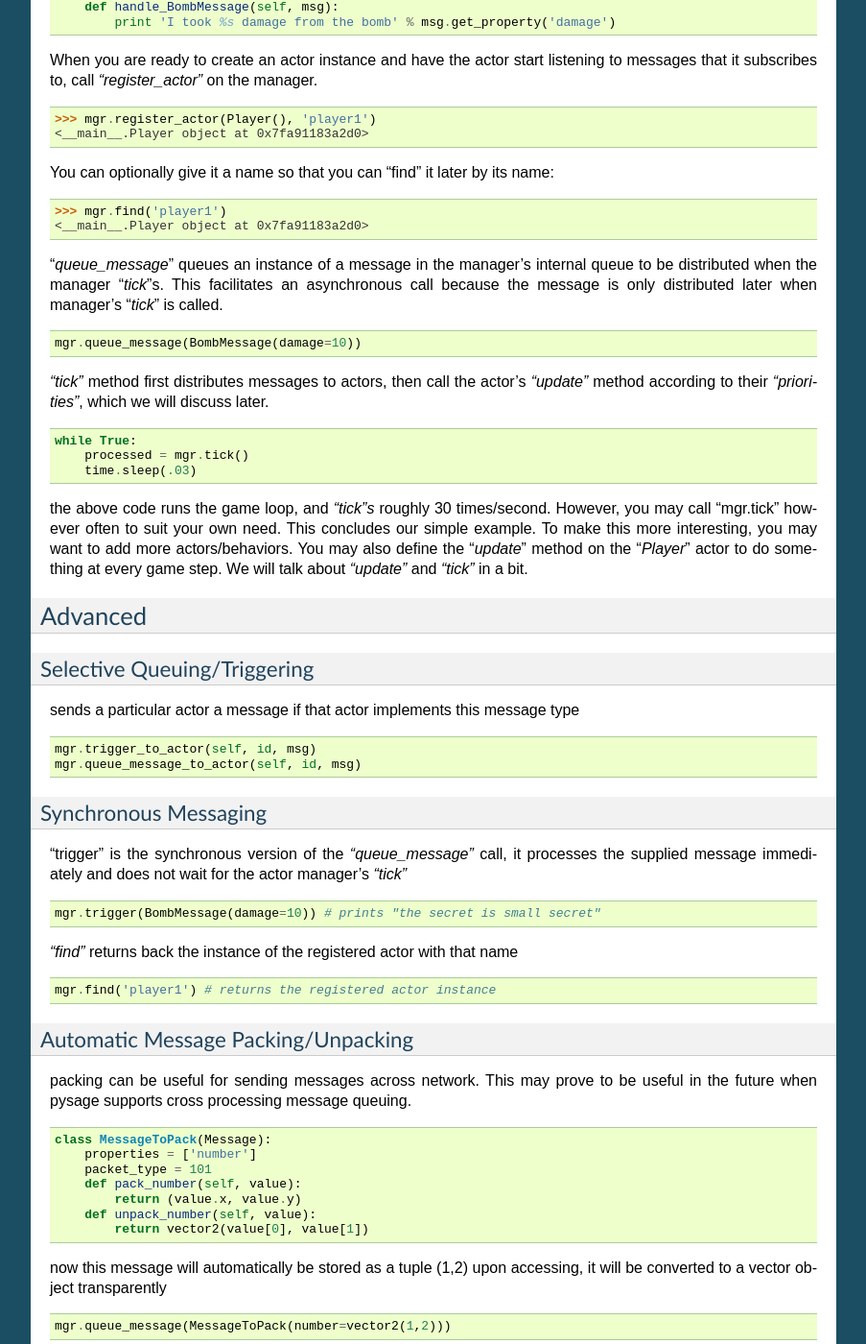
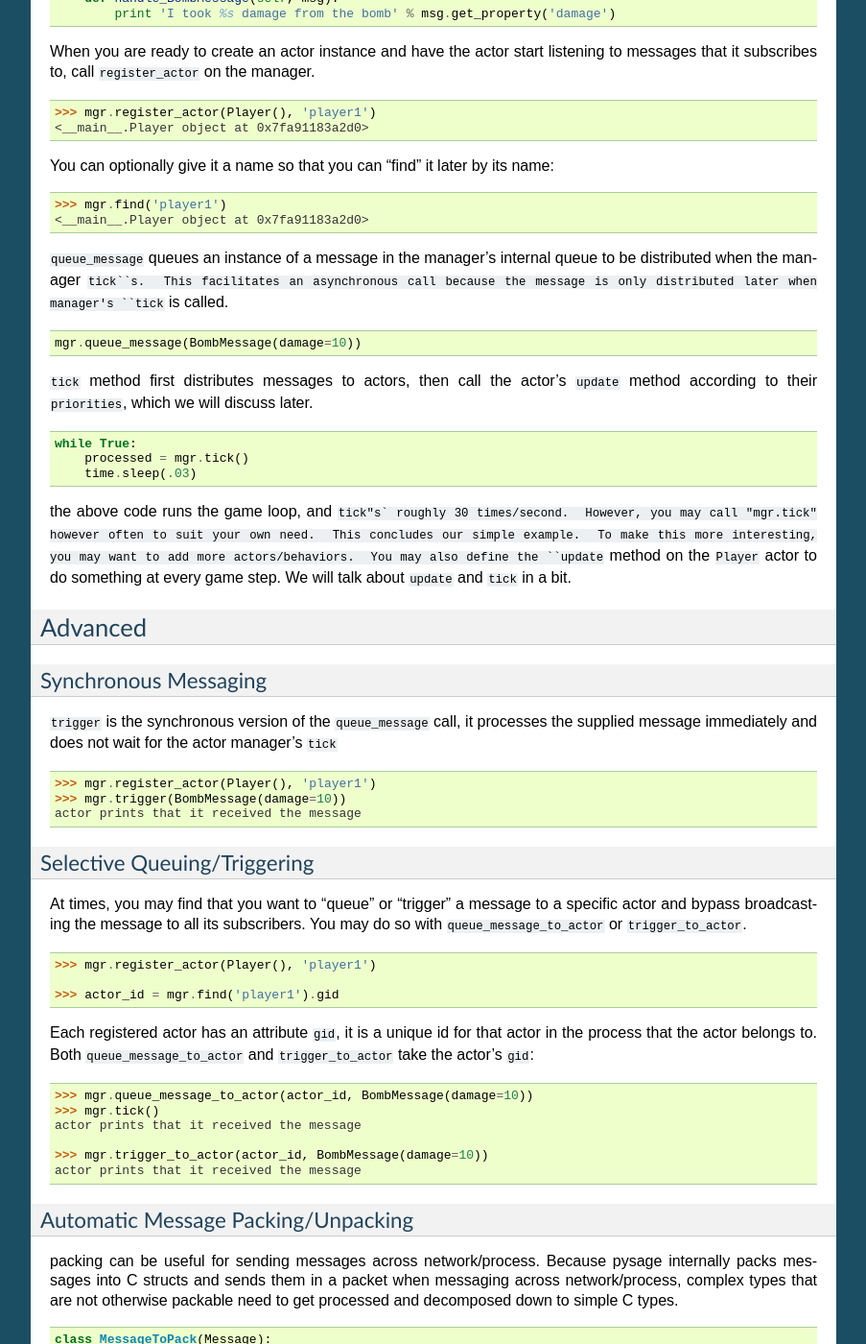
Before and after one commit to nguyennv/pysage, a Sphinx documentation site: the page built from docs/local.rst, in a window 1280 px wide and 1400 px high, scrolled down 1433 px. Shown: the whole window at 96% size, without its empty margins (198-1101 px from the left). Built offline with Sphinx 7.4.7, drawn with Linux system fonts in a browser that asks for light colours; some of the changed text lies outside the part shown.

Commit message:
new doc and (un)packing behaviours

```diff
--- a/docs/local.rst
+++ b/docs/local.rst
@@ -54,15 +54,15 @@ We will use it to send messages, and manage actors.  However, you will find out
 
     mgr = ActorManager.get_singleton()
 
-To create a message type, define a class that inherits from `"Message"`.  The `"properties"` class variable must be defined and is a list of strings.  The list will contain a set of attributes that this type of message will carry.
+To create a message type, define a class that inherits from ``Message``.  The ``properties`` class variable must be defined and is a list of strings.  The list will contain a set of attributes that this type of message will carry.
 ::
 
     class BombMessage(Message):
         properties = ['damage']
 
-To create an actor class, define a class that inherits from `"Actor"`.  The `"subscriptions"` class variable of an actor is a list of message type names that the actor will subscribe to.  In our example, the "Player" actor will listen to `"BombMessage"` which we defined above.
+To create an actor class, define a class that inherits from ``Actor``.  The ``subscriptions`` class variable of an actor is a list of message type names that the actor will subscribe to.  In our example, the "Player" actor will listen to ``BombMessage`` which we defined above.
 
-Additionally, you need to specify what behavior your actor will perform when the message is received.  For each of these message types, the actor class needs to define a method that starts with `"handle_"`, and appended with the message type name.  Again, in our example, we will define a method named `"handle_BombMessage"` to print out something about the bomb.  This method will be called when a `"BombMessage"` is delivered to the actor by pysage.
+Additionally, you need to specify what behavior your actor will perform when the message is received.  For each of these message types, the actor class needs to define a method that starts with ``handle_``, and appended with the message type name.  Again, in our example, we will define a method named ``handle_BombMessage`` to print out something about the bomb.  This method will be called when a ``BombMessage`` is delivered to the actor by pysage.
 ::
 
     class Player(Actor):
@@ -70,7 +70,7 @@ Additionally, you need to specify what behavior your actor will perform when the
         def handle_BombMessage(self, msg):
             print 'I took %s damage from the bomb' % msg.get_property('damage')
 
-When you are ready to create an actor instance and have the actor start listening to messages that it subscribes to, call `"register_actor"` on the manager.
+When you are ready to create an actor instance and have the actor start listening to messages that it subscribes to, call ``register_actor`` on the manager.
 ::
 
     >>> mgr.register_actor(Player(), 'player1')
@@ -82,46 +82,54 @@ You can optionally give it a name so that you can "find" it later by its name:
     >>> mgr.find('player1')
     <__main__.Player object at 0x7fa91183a2d0>
 
-"`queue_message`" queues an instance of a message in the manager's internal queue to be distributed when the manager "`tick`"s.  This facilitates an asynchronous call because the message is only distributed later when manager's "`tick`" is called.
+``queue_message`` queues an instance of a message in the manager's internal queue to be distributed when the manager ``tick``s.  This facilitates an asynchronous call because the message is only distributed later when manager's ``tick`` is called.
 ::
 
     mgr.queue_message(BombMessage(damage=10))
 
-`"tick"` method first distributes messages to actors, then call the actor's `"update"` method according to their `"priorities"`, which we will discuss later.
+``tick`` method first distributes messages to actors, then call the actor's ``update`` method according to their ``priorities``, which we will discuss later.
 ::
 
     while True:
         processed = mgr.tick()
         time.sleep(.03)
 
-the above code runs the game loop, and `"tick"s` roughly 30 times/second.  However, you may call "mgr.tick" however often to suit your own need.  This concludes our simple example.  To make this more interesting, you may want to add more actors/behaviors.  You may also define the "`update`" method on the "`Player`" actor to do something at every game step.  We will talk about `"update"` and `"tick"` in a bit.
+the above code runs the game loop, and ``tick"s` roughly 30 times/second.  However, you may call "mgr.tick" however often to suit your own need.  This concludes our simple example.  To make this more interesting, you may want to add more actors/behaviors.  You may also define the ``update`` method on the ``Player`` actor to do something at every game step.  We will talk about ``update`` and ``tick`` in a bit.
 
 Advanced
 ==========
 
+Synchronous Messaging
+-----------------------
+``trigger`` is the synchronous version of the ``queue_message`` call, it processes the supplied message immediately and does not wait for the actor manager's ``tick``
+::
+
+    >>> mgr.register_actor(Player(), 'player1')
+    >>> mgr.trigger(BombMessage(damage=10))
+    actor prints that it received the message
+
 Selective Queuing/Triggering
 -----------------------------
-sends a particular actor a message if that actor implements this message type
+At times, you may find that you want to "queue" or "trigger" a message to a specific actor and bypass broadcasting the message to all its subscribers.  You may do so with ``queue_message_to_actor`` or ``trigger_to_actor``.
 ::
 
-    mgr.trigger_to_actor(self, id, msg)
-    mgr.queue_message_to_actor(self, id, msg)
+    >>> mgr.register_actor(Player(), 'player1')
 
-Synchronous Messaging
------------------------
-"trigger" is the synchronous version of the `"queue_message"` call, it processes the supplied message immediately and does not wait for the actor manager's `"tick"`
+    >>> actor_id = mgr.find('player1').gid
+
+Each registered actor has an attribute ``gid``, it is a unique id for that actor in the process that the actor belongs to.  Both ``queue_message_to_actor`` and ``trigger_to_actor`` take the actor's ``gid``:
 ::
 
-    mgr.trigger(BombMessage(damage=10)) # prints "the secret is small secret"
+    >>> mgr.queue_message_to_actor(actor_id, BombMessage(damage=10))
+    >>> mgr.tick()
+    actor prints that it received the message
 
-`"find"` returns back the instance of the registered actor with that name
-::
-
-    mgr.find('player1') # returns the registered actor instance
+    >>> mgr.trigger_to_actor(actor_id, BombMessage(damage=10))
+    actor prints that it received the message
 
 Automatic Message Packing/Unpacking
 ------------------------------------
-packing can be useful for sending messages across network.  This may prove to be useful in the future when pysage supports cross processing message queuing.
+packing can be useful for sending messages across network/process.  Because pysage internally packs messages into C structs and sends them in a packet when messaging across network/process, complex types that are not otherwise packable need to get processed and decomposed down to simple C types.
 ::
 
     class MessageToPack(Message):
@@ -140,4 +148,4 @@ upon accessing, it will be converted to a vector object transparently
 
 Actor's Update each tick
 ------------------------------------
-There is also the `"update"` method that is built-in to pysage "Actor" base class.  This method will be called each time the actor manager "ticks".
+There is also the ``update`` method that is built-in to pysage "Actor" base class.  This method will be called each time the actor manager "ticks".
```
Also changed, not shown: 4 other files.
